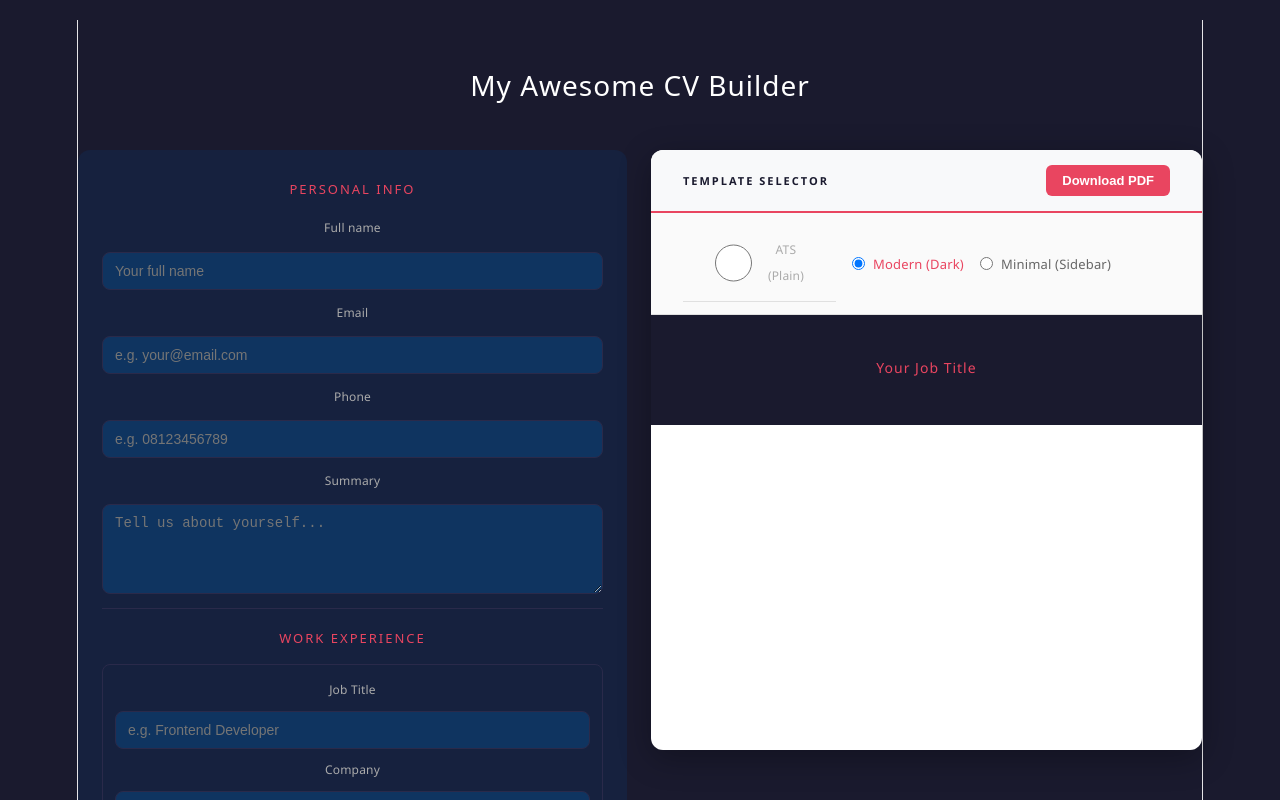
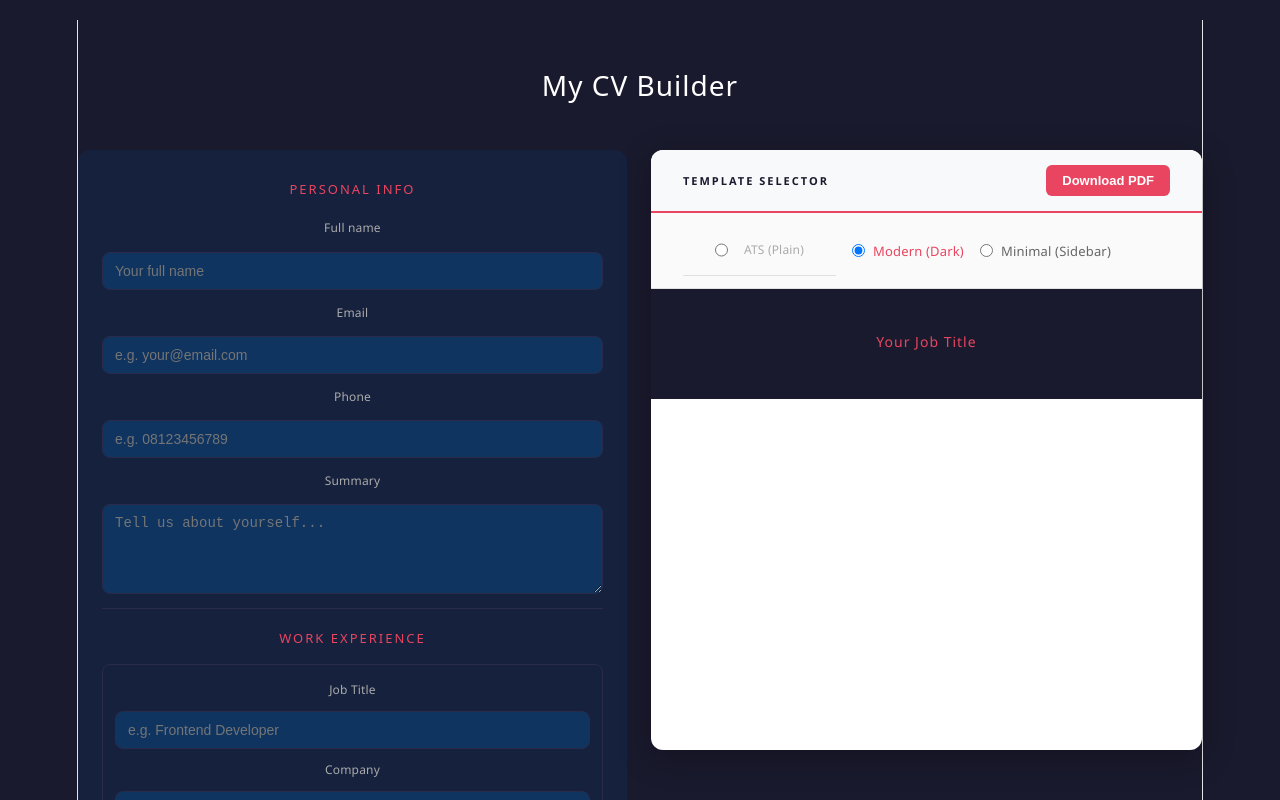
Before and after one commit to Vizzly-nM09/CV-Builder, a React (Vite) app: page / in a window 1280 px wide. Both pictures are taken after a click on the button "Build My CV →". Shown: the top 800 px of the page. Built offline with nearby package versions, Linux system fonts and the light colour scheme.

Commit message:
fix: update header title and refine input focus styles

```diff
--- a/src/App.css
+++ b/src/App.css
@@ -54,7 +54,7 @@ label {
   color: #aaaaaa;
 }
 
-input,
+input:not([type="radio"]),
 textarea {
   width: 100%;
   padding: 10px 12px;
@@ -67,7 +67,7 @@ textarea {
   transition: border-color 0.2s;
 }
 
-input:focus,
+input:not([type="radio"]):focus,
 textarea:focus {
   border-color: #e94560;
 }
--- a/src/App.jsx
+++ b/src/App.jsx
@@ -35,7 +35,7 @@ function App() {
   return (
     <div className="app-container">
       <header>
-        <h1>My Awesome CV Builder</h1>
+        <h1>My CV Builder</h1>
       </header>
 
       <main className="builder-layout">
```
